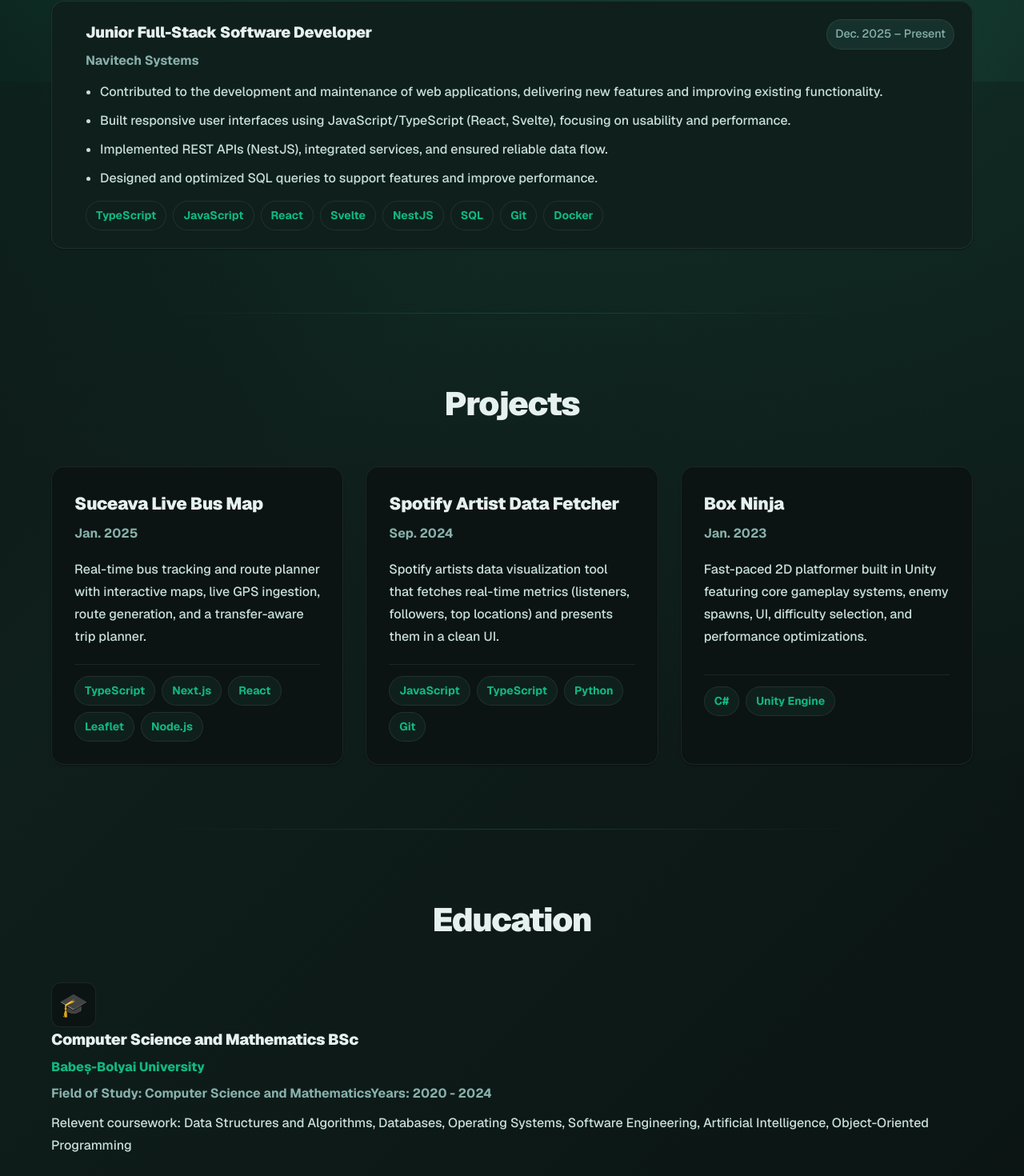
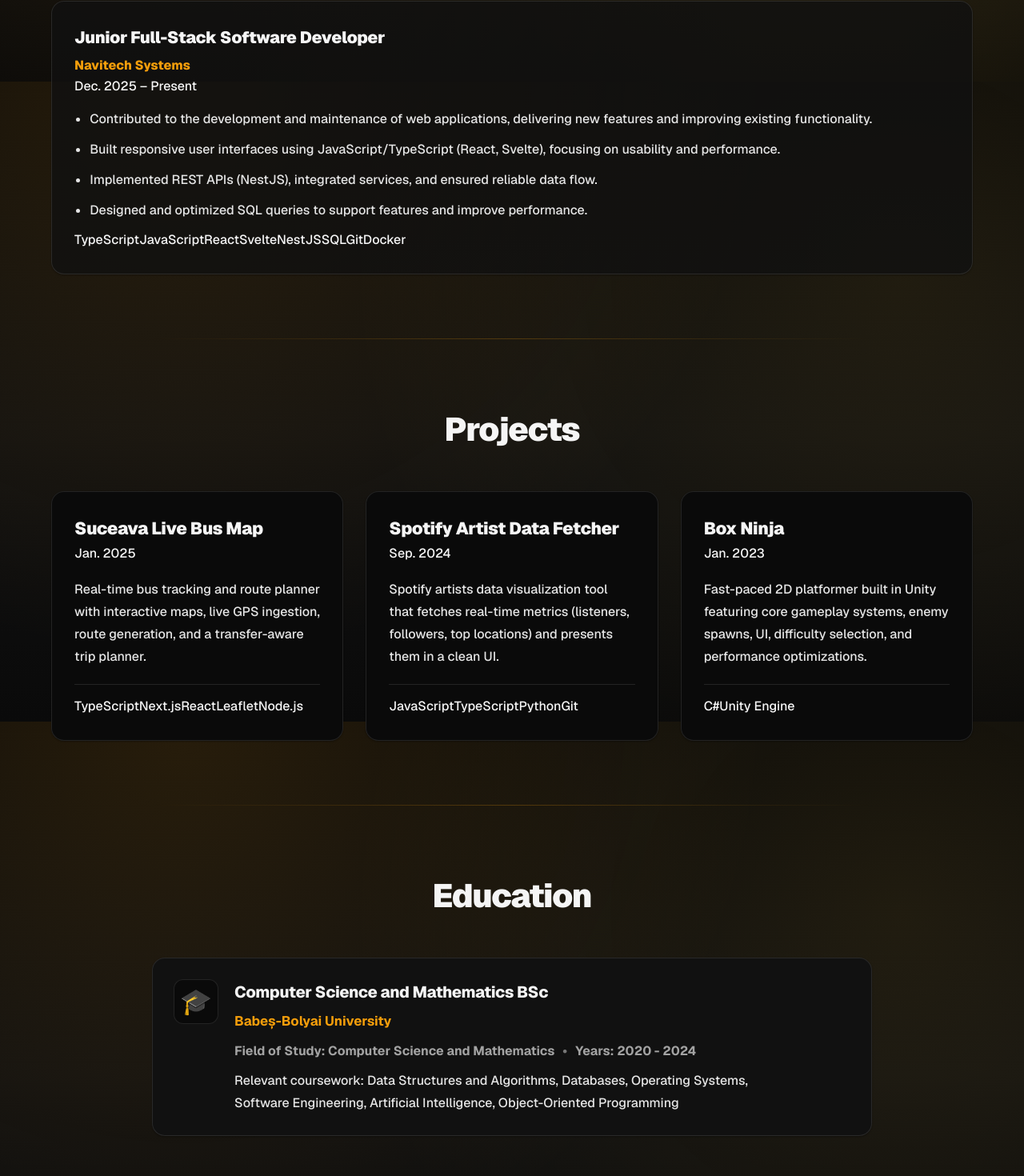
Before and after one commit to Nacko577/alexfintinariu.com, a Next.js app: page / in a window 1280 px wide. Shown: the part 698-2168 px from the top of the page at 80% size. Built offline with nearby package versions, Linux system fonts and the light colour scheme.

Commit message:
Color changes

```diff
--- a/app/layout.tsx
+++ b/app/layout.tsx
@@ -1,6 +1,7 @@
 import type { Metadata } from "next";
 import { GeistSans } from "geist/font/sans";
 import "../styles/globals.css";
+import "../styles/teams.css";
 
 export const metadata: Metadata = {
   title: "Alexandru Fîntînariu",
--- a/components/Education.tsx
+++ b/components/Education.tsx
@@ -6,8 +6,9 @@
       school: 'Babeș-Bolyai University',
       field: 'Field of Study: Computer Science and Mathematics',
       period: 'Years: 2020 - 2024',
-      description: 'Relevent coursework: Data Structures and Algorithms, Databases, Operating Systems, Software Engineering, Artificial Intelligence, Object-Oriented Programming',
-    }
+      description:
+        'Relevant coursework: Data Structures and Algorithms, Databases, Operating Systems, Software Engineering, Artificial Intelligence, Object-Oriented Programming',
+    },
   ];
 
   return (
@@ -19,18 +20,20 @@
 
         <div className="education-timeline">
           {education.map((item, index) => (
-            <article key={index} className="education-card">
+            <article key={index} className="education-card card-hover">
               <div className="education-icon">{item.icon}</div>
+
               <div className="education-content">
                 <h3 className="education-degree">{item.degree}</h3>
                 <p className="education-school">{item.school}</p>
+
                 <div className="education-details">
-                  {item.field && (
-                    <span className="education-field">{item.field}</span>
-                  )}
+                  <span className="education-field">{item.field}</span>
+                  <span className="education-sep">•</span>
                   <span className="education-period">{item.period}</span>
                 </div>
-                <p className="education-description">{item.description}</p>
+
+                <p className="education-description text-measure">{item.description}</p>
               </div>
             </article>
           ))}
--- a/styles/globals.css
+++ b/styles/globals.css
@@ -3,25 +3,25 @@
 /* ============================= */
 
 :root {
-  /* Light Theme Colors (neutral + jade accent) */
+  /* Light Theme Colors (neutral + AMBER accent) */
   --bg-primary: #ffffff;
-  --bg-secondary: #f6f8f7;
-  --bg-tertiary: #e9eeec;
+  --bg-secondary: #f7f7f5;
+  --bg-tertiary: #efefe9;
 
   --text-primary: #0f1720;
   --text-secondary: #2b3a4b;
   --text-muted: #6b7a90;
 
-  /* Jade accent */
-  --accent-primary: #0f766e;
-  --accent-hover: #0d9488;
+  /* Amber accent (light) */
+  --accent-primary: #d97706; /* amber-600 */
+  --accent-hover: #b45309;   /* amber-700 */
 
   /* Gradient for headings */
-  --accent-gradient: linear-gradient(135deg, #0f766e 0%, #34d399 100%);
+  --accent-gradient: linear-gradient(135deg, #f59e0b 0%, #fbbf24 100%);
 
   --border-color: #e2e8f0;
 
-  /* Shadows (softer / more premium) */
+  /* Shadows */
   --shadow-sm: 0 1px 2px 0 rgba(2, 6, 23, 0.06);
   --shadow-md: 0 6px 16px -8px rgba(2, 6, 23, 0.18);
   --shadow-lg: 0 14px 28px -18px rgba(2, 6, 23, 0.22);
@@ -33,24 +33,22 @@
   --radius-xl: 24px;
 }
 
-[data-theme="dark"] {
-  /* Dark Theme Colors (deep forest + jade accent) */
-  --bg-primary: #0b1412;
-  --bg-secondary: #0f1f1c;
-  --bg-tertiary: #16312c;
+/* Dark Theme: neutral charcoal (NO green cast) + true amber */
+html[data-theme="dark"] {
+  --bg-primary: #0a0a0a;
+  --bg-secondary: #111111;
+  --bg-tertiary: #181818;
 
-  --text-primary: #e6f1ee;
-  --text-secondary: #c7ded9;
-  --text-muted: #88b1ab;
+  --text-primary: #f5f5f5;
+  --text-secondary: #e5e5e5;
+  --text-muted: #a3a3a3;
 
-  --accent-primary: #10b981;
-  --accent-hover: #34d399;
+  --accent-primary: #f59e0b; /* amber-500 */
+  --accent-hover: #fbbf24;   /* amber-400 */
+  --accent-gradient: linear-gradient(135deg, #f59e0b 0%, #fbbf24 60%, #fde68a 100%);
 
-  --accent-gradient: linear-gradient(135deg, #10b981 0%, #6ee7b7 100%);
+  --border-color: rgba(255, 255, 255, 0.10);
 
-  --border-color: rgba(255, 255, 255, 0.08);
-
-  /* Shadows tuned for dark surfaces */
   --shadow-sm: 0 1px 2px 0 rgba(0, 0, 0, 0.35);
   --shadow-md: 0 10px 24px -18px rgba(0, 0, 0, 0.55);
   --shadow-lg: 0 18px 42px -26px rgba(0, 0, 0, 0.70);
@@ -75,11 +73,11 @@
 }
 
 body {
-  /* Background (light) - fewer glow layers */
+  /* Amber glow background (light) */
   background:
-    radial-gradient(circle at 20% 0%, rgba(16, 185, 129, 0.10) 0%, transparent 48%),
-    radial-gradient(circle at 90% 20%, rgba(52, 211, 153, 0.10) 0%, transparent 46%),
-    linear-gradient(180deg, #ffffff 0%, #f3f7f6 100%);
+    radial-gradient(circle at 20% 0%, rgba(245, 158, 11, 0.10) 0%, transparent 48%),
+    radial-gradient(circle at 90% 20%, rgba(251, 191, 36, 0.10) 0%, transparent 46%),
+    linear-gradient(180deg, #ffffff 0%, #f7f7f5 100%);
   background-attachment: fixed;
 
   color: var(--text-primary);
@@ -96,10 +94,9 @@
   position: fixed;
   inset: 0;
 
-  /* Glow overlay (light) - 2 radials only */
   background:
-    radial-gradient(circle at 22% 45%, rgba(16, 185, 129, 0.08) 0%, transparent 58%),
-    radial-gradient(circle at 78% 78%, rgba(52, 211, 153, 0.08) 0%, transparent 60%);
+    radial-gradient(circle at 22% 45%, rgba(245, 158, 11, 0.08) 0%, transparent 58%),
+    radial-gradient(circle at 78% 78%, rgba(251, 191, 36, 0.08) 0%, transparent 60%);
   pointer-events: none;
   z-index: 0;
 }
@@ -109,17 +106,19 @@
   z-index: 1;
 }
 
-[data-theme="dark"] body {
+/* Dark mode background: neutral + amber glow (no olive/green mix) */
+html[data-theme="dark"] body {
   background:
-    radial-gradient(circle at 18% 0%, rgba(16, 185, 129, 0.12) 0%, transparent 52%),
-    radial-gradient(circle at 88% 30%, rgba(52, 211, 153, 0.08) 0%, transparent 50%),
-    linear-gradient(135deg, #0b1412 0%, #0f1f1c 45%, #0b1412 100%);
+    radial-gradient(circle at 18% 0%, rgba(245, 158, 11, 0.12) 0%, transparent 55%),
+    radial-gradient(circle at 88% 30%, rgba(251, 191, 36, 0.08) 0%, transparent 55%),
+    linear-gradient(180deg, #0a0a0a 0%, #111111 55%, #0a0a0a 100%);
+  background-attachment: fixed;
 }
 
-[data-theme="dark"] body::before {
+html[data-theme="dark"] body::before {
   background:
-    radial-gradient(circle at 22% 45%, rgba(16, 185, 129, 0.14) 0%, transparent 60%),
-    radial-gradient(circle at 78% 78%, rgba(52, 211, 153, 0.10) 0%, transparent 62%);
+    radial-gradient(circle at 22% 45%, rgba(245, 158, 11, 0.10) 0%, transparent 60%),
+    radial-gradient(circle at 78% 78%, rgba(251, 191, 36, 0.08) 0%, transparent 62%);
 }
 
 /* ============================= */
@@ -136,34 +135,21 @@
   max-width: 65ch;
 }
 
-.visually-hidden {
-  position: absolute !important;
-  width: 1px !important;
-  height: 1px !important;
-  padding: 0 !important;
-  margin: -1px !important;
-  overflow: hidden !important;
-  clip: rect(0, 0, 0, 0) !important;
-  white-space: nowrap !important;
-  border-width: 0 !important;
-}
-
-/* Keyboard accessibility */
 :focus-visible {
-  outline: 2px solid rgba(16, 185, 129, 0.65);
+  outline: 2px solid rgba(245, 158, 11, 0.70);
   outline-offset: 3px;
   border-radius: 10px;
 }
 
-/* Reusable subtle hover */
 .card-hover {
   transition: transform 180ms ease, box-shadow 180ms ease, border-color 180ms ease,
     background-color 180ms ease;
 }
+
 .card-hover:hover {
   transform: translateY(-4px);
   box-shadow: var(--shadow-lg);
-  border-color: rgba(16, 185, 129, 0.35);
+  border-color: rgba(245, 158, 11, 0.35);
 }
 
 /* ============================= */
@@ -186,7 +172,7 @@
   background: linear-gradient(
     90deg,
     transparent,
-    rgba(16, 185, 129, 0.25),
+    rgba(245, 158, 11, 0.25),
     transparent
   );
 }
@@ -229,7 +215,7 @@
   gap: 12px;
 
   padding: 12px 20px;
-  max-width: 980px; /* slightly narrower than page content */
+  max-width: 980px;
   margin: 0 auto;
 
   background-color: rgba(255, 255, 255, 0.80);
@@ -243,8 +229,10 @@
   transition: background-color 220ms ease, border-color 220ms ease, box-shadow 220ms ease;
 }
 
-[data-theme="dark"] .site-header .container {
-  background-color: rgba(11, 20, 18, 0.75);
+/* IMPORTANT: neutral glass in dark mode (this was the green tint before) */
+html[data-theme="dark"] .site-header .container {
+  background-color: rgba(10, 10, 10, 0.72);
+  border-color: rgba(255, 255, 255, 0.10);
 }
 
 .site-title {
@@ -275,7 +263,6 @@
   text-decoration: none;
   font-weight: 650;
   border-radius: var(--radius-sm);
-
   transition: color 180ms ease, background-color 180ms ease, transform 180ms ease;
 }
 
@@ -313,10 +300,6 @@
 .theme-toggle:hover {
   background-color: var(--bg-tertiary);
   transform: translateY(-1px);
-}
-
-.theme-toggle:active {
-  transform: translateY(0px);
 }
 
 /* ============================= */
@@ -427,11 +410,6 @@
   box-shadow: var(--shadow-md);
 }
 
-.btn-small {
-  padding: 8px 14px;
-  font-size: 0.9rem;
-}
-
 /* ============================= */
 /* Social Links                  */
 /* ============================= */
@@ -442,11 +420,6 @@
   flex-wrap: wrap;
   gap: 14px;
   margin-top: 38px;
-}
-
-.social-links-compact .social-link {
-  width: 72px;
-  height: 72px;
 }
 
 .social-link {
@@ -472,7 +445,7 @@
 
 .social-link:hover {
   transform: translateY(-4px);
-  border-color: rgba(16, 185, 129, 0.45);
+  border-color: rgba(245, 158, 11, 0.45);
   box-shadow: var(--shadow-lg);
   background-color: var(--bg-secondary);
 }
@@ -483,11 +456,11 @@
   transition: filter 180ms ease;
 }
 
-/* Correct theme selectors (data-theme is on html) */
-[data-theme="light"] .social-icon-img {
+html[data-theme="light"] .social-icon-img {
   filter: brightness(0);
 }
-[data-theme="dark"] .social-icon-img {
+
+html[data-theme="dark"] .social-icon-img {
   filter: brightness(0) invert(1);
 }
 
@@ -507,10 +480,6 @@
 /* ============================= */
 /* Projects Section              */
 /* ============================= */
-
-.projects-section {
-  background-color: transparent;
-}
 
 .project-grid {
   display: grid;
@@ -537,7 +506,7 @@
 .project-card:hover {
   transform: translateY(-4px);
   box-shadow: var(--shadow-lg);
-  border-color: rgba(16, 185, 129, 0.35);
+  border-color: rgba(245, 158, 11, 0.35);
   background-color: var(--bg-secondary);
 }
 
@@ -545,14 +514,7 @@
   font-size: 1.35rem;
   font-weight: 850;
   letter-spacing: -0.02em;
-  margin-bottom: 0;
   color: var(--text-primary);
-}
-
-.project-meta {
-  color: var(--text-muted);
-  font-weight: 650;
-  margin-top: 6px;
 }
 
 .project-description {
@@ -566,159 +528,120 @@
   margin-top: auto;
   padding-top: 14px;
   border-top: 1px solid var(--border-color);
-  min-height: 84px;
-  display: flex;
-  align-items: flex-start;
-}
-
-.project-tech {
-  display: flex;
-  flex-wrap: wrap;
-  gap: 8px;
-}
-
-.tech-tag {
-  display: inline-block;
-  padding: 6px 12px;
-  font-size: 0.875rem;
-  font-weight: 650;
-  color: var(--accent-primary);
-  background-color: var(--bg-secondary);
-  border: 1px solid var(--border-color);
-  border-radius: 999px;
-  transition: background-color 180ms ease, border-color 180ms ease, transform 180ms ease;
 }
 
 /* ============================= */
 /* Experience Section            */
 /* ============================= */
 
-.experience-section {
-  background-color: transparent;
-}
-
-.experience-timeline {
-  position: relative;
-  max-width: 900px;
+.experience-wrap {
+  max-width: 980px;
   margin: 0 auto;
-  display: grid;
-  gap: 18px;
-}
-
-.experience-timeline::before {
-  content: "";
-  position: absolute;
-  top: 6px;
-  bottom: 6px;
-  left: 18px;
-  width: 2px;
-  background: rgba(16, 185, 129, 0.25);
-  border-radius: 999px;
 }
 
 .experience-card {
-  position: relative;
-  background: var(--bg-secondary);
+  background: color-mix(in srgb, var(--bg-secondary) 80%, transparent);
   border: 1px solid var(--border-color);
   border-radius: var(--radius-lg);
-  padding: 22px 22px 22px 42px;
   box-shadow: var(--shadow-sm);
-
-  transition: transform 180ms ease, box-shadow 180ms ease, border-color 180ms ease,
-    background-color 180ms ease;
+  padding: 28px;
+  transition: transform 180ms ease, box-shadow 180ms ease, border-color 180ms ease;
 }
 
 .experience-card:hover {
   transform: translateY(-4px);
   box-shadow: var(--shadow-lg);
-  border-color: rgba(16, 185, 129, 0.35);
+  border-color: rgba(245, 158, 11, 0.35);
 }
 
-.experience-dot {
-  position: absolute;
-  left: 10px;
-  top: 26px;
-  width: 16px;
-  height: 16px;
-  border-radius: 999px;
-  background: var(--bg-primary);
-  border: 2px solid rgba(16, 185, 129, 0.65);
-  box-shadow: var(--shadow-sm);
-}
-
-.experience-top {
+.experience-header {
   display: flex;
-  align-items: baseline;
   justify-content: space-between;
+  align-items: flex-start;
   gap: 16px;
-  margin-bottom: 12px;
+  margin-bottom: 14px;
 }
 
 .experience-role {
-  font-size: 1.2rem;
+  font-size: 1.3rem;
   font-weight: 850;
   letter-spacing: -0.02em;
   color: var(--text-primary);
-  margin: 0;
+}
+
+.experience-meta {
+  color: var(--text-muted);
+  font-weight: 650;
+  line-height: 1.6;
 }
 
 .experience-company {
-  margin: 6px 0 0;
-  color: var(--text-muted);
-  font-weight: 700;
+  color: var(--accent-primary);
+  font-weight: 800;
+  margin-top: 4px;
 }
 
-.experience-period {
-  font-size: 0.9rem;
-  color: var(--text-muted);
-  padding: 6px 10px;
-  background: var(--bg-tertiary);
-  border: 1px solid var(--border-color);
-  border-radius: 999px;
-  white-space: nowrap;
+.experience-date {
+  font-size: 0.95rem;
 }
 
+/* Bullet list FIX (reset killed padding) */
 .experience-bullets {
-  margin: 0;
-  padding-left: 18px;
+  margin-top: 14px;
+  padding-left: 1.2rem;        /* <-- important */
+  list-style: disc;
+}
+
+.experience-bullets li {
+  margin: 10px 0;
   color: var(--text-secondary);
   line-height: 1.75;
 }
 
-.experience-bullets li + li {
-  margin-top: 8px;
+/* Tech stack chips (fixes the long concatenated text) */
+.experience-tags {
+  display: flex;
+  flex-wrap: wrap;
+  gap: 10px;
+  margin-top: 16px;
 }
 
-.experience-tech {
-  display: flex;
-  flex-wrap: wrap;
-  gap: 8px;
-  margin-top: 14px;
+.experience-tag {
+  font-size: 0.82rem;
+  font-weight: 750;
+  color: var(--text-primary);
+  background: var(--bg-primary);
+  border: 1px solid var(--border-color);
+  border-radius: 999px;
+  padding: 7px 10px;
+  line-height: 1;
+}
+
+/* Mobile */
+@media (max-width: 768px) {
+  .experience-header {
+    flex-direction: column;
+  }
 }
 
 /* ============================= */
 /* Education Section             */
 /* ============================= */
 
-.education-section {
-  background-color: transparent;
+.education-timeline {
+  display: flex;
+  flex-direction: column;
+  gap: 24px;
+  max-width: 900px;
+  margin: 0 auto;
 }
 
-.education-list {
-  max-width: 900px;
-  margin: 0 auto;
-  display: grid;
-  gap: 18px;
-}
+.education-card {
+  display: flex;
+  gap: 20px;
+  padding: 26px;
 
-.education-row {
-  display: grid;
-  grid-template-columns: 56px 1fr;
-  gap: 16px;
-  align-items: start;
-  padding: 22px;
-
-  background: var(--bg-secondary);
+  background-color: var(--bg-secondary);
   border: 1px solid var(--border-color);
   border-radius: var(--radius-lg);
   box-shadow: var(--shadow-sm);
@@ -726,41 +649,57 @@
   transition: transform 180ms ease, box-shadow 180ms ease, border-color 180ms ease;
 }
 
-.education-row:hover {
+.education-card:hover {
   transform: translateY(-4px);
   box-shadow: var(--shadow-lg);
-  border-color: rgba(16, 185, 129, 0.35);
+  border-color: rgba(245, 158, 11, 0.35);
 }
 
 .education-icon {
+  font-size: 2rem;
+  flex-shrink: 0;
   width: 56px;
   height: 56px;
   display: grid;
   place-items: center;
-  font-size: 1.8rem;
-  background: var(--bg-primary);
+
+  background-color: var(--bg-primary);
+  border-radius: var(--radius-md);
   border: 1px solid var(--border-color);
-  border-radius: var(--radius-md);
+}
+
+.education-content {
+  flex: 1;
+  min-width: 0;
 }
 
 .education-degree {
-  font-size: 1.2rem;
-  font-weight: 850;
+  font-size: 1.25rem;
+  font-weight: 800;
   letter-spacing: -0.02em;
+  margin-bottom: 6px;
   color: var(--text-primary);
-  margin-bottom: 6px;
 }
 
 .education-school {
-  font-weight: 750;
+  font-size: 1.05rem;
+  font-weight: 700;
   color: var(--accent-primary);
-  margin-bottom: 6px;
+  margin-bottom: 10px;
 }
 
 .education-details {
+  display: flex;
+  align-items: center;
+  flex-wrap: wrap;
+  gap: 10px;
   color: var(--text-muted);
   font-weight: 650;
   margin-bottom: 10px;
+}
+
+.education-sep {
+  opacity: 0.7;
 }
 
 .education-description {
@@ -823,48 +762,18 @@
     gap: 18px;
   }
 
-  .education-row {
-    grid-template-columns: 1fr;
-  }
-
-  .experience-timeline::before {
-    left: 14px;
-  }
-
-  .experience-card {
-    padding-left: 38px;
-  }
-
-  .experience-dot {
-    left: 6px;
+  .education-card {
+    flex-direction: column;
+    padding: 22px;
   }
 }
-
-@media (max-width: 480px) {
-  .hero-title {
-    font-size: 2.2rem;
-  }
-
-  .section-title {
-    font-size: 1.75rem;
-  }
-
-  .social-links-compact .social-link {
-    width: 64px;
-    height: 64px;
-  }
-}
-
-/* ============================= */
-/* Accessibility                 */
-/* ============================= */
 
 @media (prefers-reduced-motion: reduce) {
   *,
   *::before,
   *::after {
+    transition-duration: 0.01ms !important;
     animation-duration: 0.01ms !important;
     animation-iteration-count: 1 !important;
-    transition-duration: 0.01ms !important;
   }
 }
```
